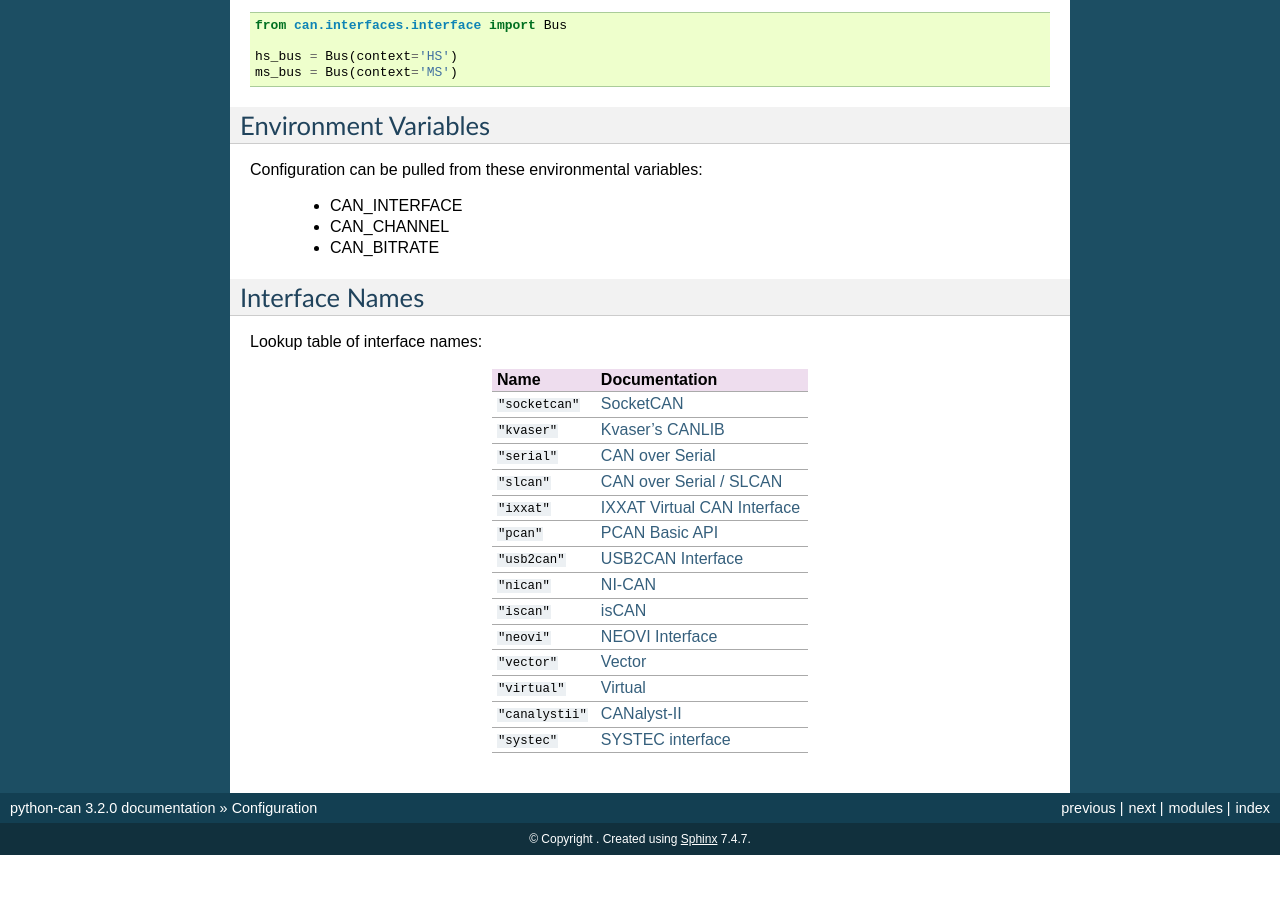
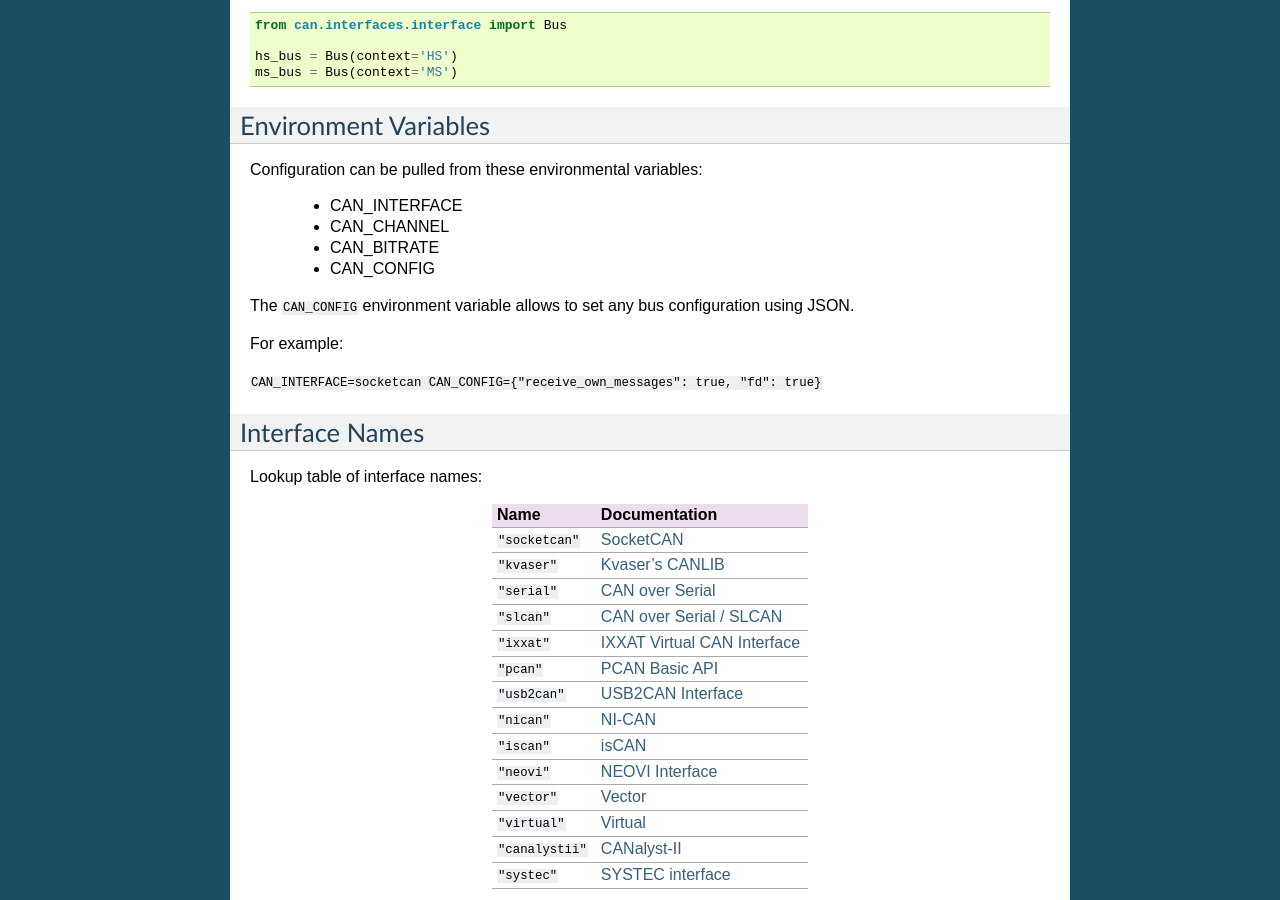
Before and after one commit to hardbyte/python-can, a Sphinx documentation site: the page built from doc/configuration.rst, in a window 1280 px wide and 900 px high, scrolled down 1276 px. Built offline with Sphinx 7.4.7, drawn with Linux system fonts in a browser that asks for light colours; before the commit the page ends 2131 px from its top, so only the background shows below that.

Commit message:
Adding doc

```diff
--- a/doc/configuration.rst
+++ b/doc/configuration.rst
@@ -92,6 +92,13 @@ Configuration can be pulled from these environmental variables:
     * CAN_INTERFACE
     * CAN_CHANNEL
     * CAN_BITRATE
+    * CAN_CONFIG
+
+The ``CAN_CONFIG`` environment variable allows to set any bus configuration using JSON.
+
+For example:
+
+``CAN_INTERFACE=socketcan CAN_CONFIG={"receive_own_messages": true, "fd": true}``
 
 
 Interface Names
```
